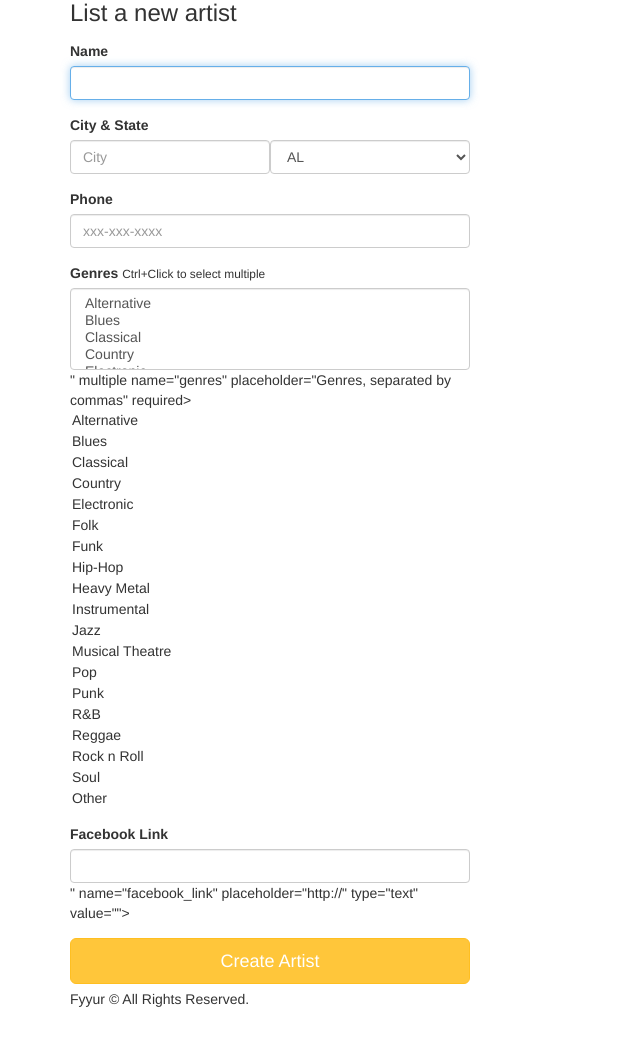
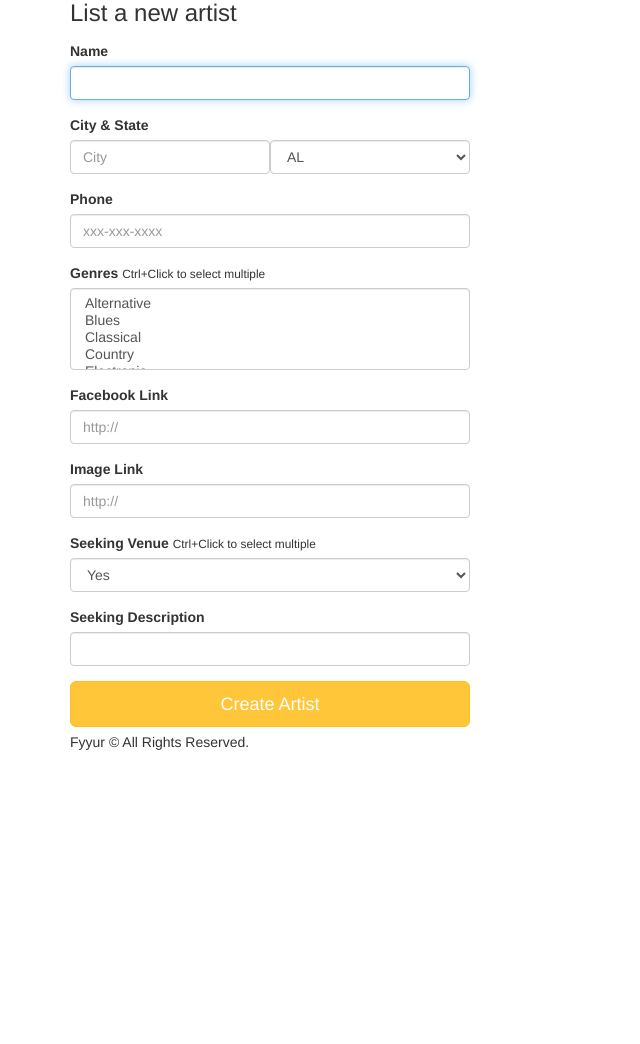
Before and after one commit to QuintinSheridan/fyyur, a Flask app: page /artists/create in a window 1280 px wide. Shown: the part 95-1139 px from the top of the page, without its empty margins (0-640 px from the left). After the commit the page ends 845 px from the top, so only its background shows below. Run offline with Flask 2, Linux system fonts and the light colour scheme; parts of the project's set-up code (start-up, migrations or seed data) failed here and were passed over; some libraries are stand-ins or nearby versions.

Commit message:
db constarints added. website added to Artist. forms.py modified.  Venue and Artist edit pages changed.

```diff
--- a/app.py
+++ b/app.py
@@ -43,7 +43,8 @@
   facebook_link = db.Column(db.String(120))
   seeking_talent = db.Column(db.Boolean, nullable=False, default=True)
   seeking_description = db.Column(db.String)
-  image_link = db.Column(db.String)
+  # ensure data uniqueness
+  __table_args__ = (db.UniqueConstraint(name, city, state, address, phone, website),)
   # relationships
   shows = db.relationship('Show',  cascade="all,delete", backref='venue', lazy=True)
   genres = db.relationship('VenueGenre',  cascade="all,delete", backref='venue', lazy=True)
@@ -76,17 +77,19 @@
   state = db.Column(db.String(120))
   phone = db.Column(db.String(120))
   image_link = db.Column(db.String(500))
+  website = db.Column(db.String(500))
   facebook_link = db.Column(db.String(120))
   seeking_venue = db.Column(db.Boolean, nullable=False, default=True)
   seeking_description = db.Column(db.String)
-  image_link = db.Column(db.String)
+  # ensure data uniqueness
+  __table_args__ = (db.UniqueConstraint(name, city, state, phone, website),)
   # relationships
   shows = db.relationship('Show',  cascade="all,delete", backref='artist', lazy=True)
   genres = db.relationship('ArtistGenre',  cascade="all,delete", backref='artist', lazy=True)
 
   # method to return uniquely identifying band attributes
   def get_atttibutes(self):
-    return [self.name, self.city, self.state, self.address, self.phone, self.website]
+    return [self.name, self.city, self.state, self.phone, self.website]
 
   def __repr__(self):
     return f'<Artist {self.id} {self.name}>'
@@ -294,14 +297,28 @@
 @app.route('/venues/create', methods=['POST'])
 def create_venue_submission():
   successful_add = True
+  print(f'Data: {request.form.to_dict()}')
   try:
     # retrieve list of genres
     genres = request.form.getlist('genres')
     # retrieve other form dtaa as dict
     form_data = request.form.to_dict()
     # create venue object
+    # id = db.Column(db.Integer, primary_key=True)
+    # name = db.Column(db.String)
+    # city = db.Column(db.String(120))
+    # state = db.Column(db.String(120))
+    # address = db.Column(db.String(120))
+    # phone = db.Column(db.String(120))
+    # image_link = db.Column(db.String(500))
+    # website = db.Column(db.String(500))
+    # facebook_link = db.Column(db.String(120))
+    # seeking_talent = db.Column(db.Boolean, nullable=False, default=True)
+    # seeking_description = db.Column(db.String)
+
     venue = Venue(name=form_data['name'], city=form_data['city'], state=form_data['state'], address=form_data['address'],
-      phone=form_data['phone'], facebook_link=form_data['facebook_link'] )
+      phone=form_data['phone'], image_link=form_data['image_link'] , website=form_data['website'], facebook_link=form_data['facebook_link'],
+      seeking_talent=bool(form_data['seeking_talent']), seeking_description=form_data['seeking_description'])
     # check to make sure the venue doesn't exist already
     old_venues = Venue.query.filter(Venue.name==venue.name).all()
     for v in old_venues:
@@ -423,7 +440,8 @@
   ps_count = len(past_shows)
   us_count = len(upcomming_shows)
 
-  genres = [g.genre for g in artist.genres]
+  ag = ArtistGenre.query.filter(ArtistGenre.artist_id==artist_id).all()
+  genres = [g.genre for g in ag]
 
   data = {
   "id": artist.id,
@@ -452,8 +470,28 @@
   form = ArtistForm()
   a = Artist.query.get(artist_id)
   ag = ArtistGenre.query.filter(ArtistGenre.artist_id==artist_id).all()
+  genres = [g.genre for g in ag]
   artist = a.__dict__
-  genres = request.form.getlist('genres')
+  artist['genres']=genres
+
+  # name = db.Column(db.String)
+  # city = db.Column(db.String(120))
+  # state = db.Column(db.String(120))
+  # phone = db.Column(db.String(120))
+  # image_link = db.Column(db.String(500))
+  # facebook_link = db.Column(db.String(120))
+  # seeking_venue = db.Column(db.Boolean, nullable=False, default=True)
+  # seeking_description = db.Column(db.String)
+
+  form.name.data = a.name
+  form.city.data = a.city
+  form.state.data = a.state
+  form.phone.data = a.phone
+  form.image_link.data = a.image_link
+  form.facebook_link.data = a.facebook_link
+  form.seeking_venue.data = a.seeking_venue
+  form.seeking_description.data = a.seeking_description
+  form.genres.data = genres
 
   return render_template('forms/edit_artist.html', form=form, artist=artist)
 
@@ -462,25 +500,23 @@
 def edit_artist_submission(artist_id):
   # TODO: take values from the form submitted, and update existing
   # artist record with ID <artist_id> using the new attributes
-  print(f'Artist update data: {data}')
   update_successful = True
   try:
     # retrieve list of genres
     genres = request.form.getlist('genres')
     # retrieve other form dtaa as dict
     data = request.form.to_dict()
-    artist['genres'] = [g.genre for g in ag]
+    #print(f'Artist update data: {data}')
     a = Artist.query.get(artist_id)
     a.name = data['name']
-    #artist.genres = data['genres']
     a.city = data['city']
     a.state = data['state']
     a.phone = data['phone']
-    #a.website = data['website']
+    a.website = data['website']
     a.facebook_link = data['facebook_link']
-    #a.seeking_venue = data['seeking_venue']
-    #a.seeking_description = data['seeking_description']
-    #a.image_link = data['image_link']
+    a.seeking_venue = data['seeking_venue']
+    a.seeking_description = data['seeking_description']
+    a.image_link = data['image_link']
 
     ArtistGenre.query.filter(ArtistGenre.artist_id==artist_id).delete()
     for g in genres:
@@ -527,6 +563,21 @@
   venue['genres'] = [g.genre for g in vg]
 
   # TODO: populate form with values from venue with ID <venue_id>
+
+  form.name.data = v.name
+  form.genres.data = [g.genre for g in vg]
+  form.address.data = v.address
+  form.city.data = v.city
+  form.state.data = v.state
+  form.phone.data = v.phone
+  form.website.data = v.website
+  form.facebook_link.data = v.facebook_link
+  form.seeking_talent.data = v.seeking_talent
+  form.seeking_description.data = v.seeking_description
+  form.image_link.data = v.image_link
+
+
+
   return render_template('forms/edit_venue.html', form=form, venue=venue)
 
 @app.route('/venues/<int:venue_id>/edit', methods=['POST'])
@@ -544,14 +595,13 @@
     v.city = data['city']
     v.state = data['state']
     v.phone = data['phone']
-    #v.website = data['website']
+    v.website = data['website']
     v.facebook_link = data['facebook_link']
-    #v.seeking_talent = data['seeking_talent']
-    #v.seeking_description = data['seeking_description']
-    #v.image_link = data['image_link']
+    v.seeking_talent = bool(data['seeking_talent'])
+    v.seeking_description = data['seeking_description']
+    v.image_link = data['image_link']
 
     VenueGenre.query.filter(VenueGenre.venue_id==venue_id).delete()
-    # TODO: get list of genres from form
     for g in genres:
        genre = VenueGenre(venue_id=venue_id, genre=g)
        db.session.add(genre)
@@ -592,16 +642,15 @@
     city = data['city']
     state =data['state']
     phone = data['phone']
-    #image_link = data['image_link']
+    image_link = data['image_link']
     facebook_link = data['facebook_link']
-    # seeking_venue =
-    # seeking_description =
-    # image_link =
-    artist = Artist(name=name, city=city, state=state, phone=phone, facebook_link=facebook_link)
+    seeking_venue = bool(data['seeking_venue'])
+    seeking_description = data['seeking_description']
+    artist = Artist(name=name, city=city, state=state, phone=phone, image_link=image_link, facebook_link=facebook_link,
+      seeking_venue=seeking_venue, seeking_description=seeking_description)
     db.session.add(artist)
     db.session.flush()
     artist_name = artist.name
-
     for g in genres:
       ag = ArtistGenre(artist_id=artist.id, genre=g)
       db.session.add(ag)
@@ -1035,7 +1084,7 @@
 # Default port:
 if __name__ == '__main__':
   drop_data()
-  insert_data()
+  #insert_data()
   #print_db()
   app.run()
 
--- a/forms.py
+++ b/forms.py
@@ -20,9 +20,11 @@
     name = StringField(
         'name', validators=[DataRequired()]
     )
+
     city = StringField(
         'city', validators=[DataRequired()]
     )
+
     state = SelectField(
         'state', validators=[DataRequired()],
         choices=[
@@ -79,15 +81,19 @@
             ('WY', 'WY'),
         ]
     )
+
     address = StringField(
         'address', validators=[DataRequired()]
     )
+
     phone = StringField(
-        'phone'
+        'phone', validators=[DataRequired()]
     )
+
     image_link = StringField(
         'image_link'
     )
+
     genres = SelectMultipleField(
         # TODO implement enum restriction
         'genres', validators=[DataRequired()],
@@ -113,9 +119,27 @@
             ('Other', 'Other'),
         ]
     )
+
     facebook_link = StringField(
         'facebook_link', validators=[URL()]
     )
+
+    website = StringField(
+        'website', validators=[URL()]
+    )
+
+    seeking_talent = SelectField(
+        'state', validators=[DataRequired()],
+        choices=[
+            ('True', 'Yes'),
+            ('', 'No')
+        ]
+    )
+
+    seeking_description =StringField(
+        'seeking_description'
+    )
+
 
 class ArtistForm(Form):
     name = StringField(
@@ -217,4 +241,21 @@
         'facebook_link', validators=[URL()]
     )
 
+    image_link = StringField(
+        'image_link'
+    )
+
+    seeking_venue = SelectField(
+        'state', validators=[DataRequired()],
+        choices=[
+            ('True', 'Yes'),
+            ('', 'No')
+        ]
+    )
+
+    seeking_description =StringField(
+        'seeking_description'
+    )
+
+
 # TODO IMPLEMENT NEW ARTIST FORM AND NEW SHOW FORM
--- a/templates/forms/new_artist.html
+++ b/templates/forms/new_artist.html
@@ -22,16 +22,32 @@
       <div class="form-group">
           <label for="phone">Phone</label>
           {{ form.phone(class_ = 'form-control', placeholder='xxx-xxx-xxxx', autofocus = true) }}
-        </div>
+      </div>
       <div class="form-group">
         <label for="genres">Genres</label>
         <small>Ctrl+Click to select multiple</small>
-        {{ form.genres(class_ = 'form-control', placeholder='Genres, separated by commas', id=form.genres, autofocus = true) }}
+        {{ form.genres(class_ = 'form-control', placeholder='Genres, separated by commas', autofocus = true) }}
       </div>
       <div class="form-group">
           <label for="facebook_link">Facebook Link</label>
-          {{ form.facebook_link(class_ = 'form-control', placeholder='http://', id=form.facebook_link, autofocus = true) }}
-        </div>
+          {{ form.facebook_link(class_ = 'form-control', placeholder='http://', autofocus = true) }}
+      </div>
+      <div class="form-group">
+        <label for="image_link">Image Link</label>
+        {{ form.image_link(class_ = 'form-control', placeholder='http://', autofocus = true) }}
+      </div>
+      <div class="form-group">
+        <label for="seeking_venue">Seeking Venue</label>
+        <small>Ctrl+Click to select multiple</small>
+        {{ form.seeking_venue(class_ = 'form-control', autofocus = true) }}
+      </div>
+      <div class="form-group">
+        <label for="seeking_description">Seeking Description</label>
+        {{ form.seeking_description(class_ = 'form-control', autofocus = true) }}
+      </div>
+
+
+
       <input type="submit" value="Create Artist" class="btn btn-primary btn-lg btn-block">
     </form>
   </div>
```
Also changed, not shown: migrations/versions/5b1d917b7384_.py (added, +32 -0 lines), templates/forms/edit_artist.html (+16 -3 lines), templates/forms/edit_venue.html (+22 -3 lines), templates/forms/new_venue.html (+19 -1 lines).
